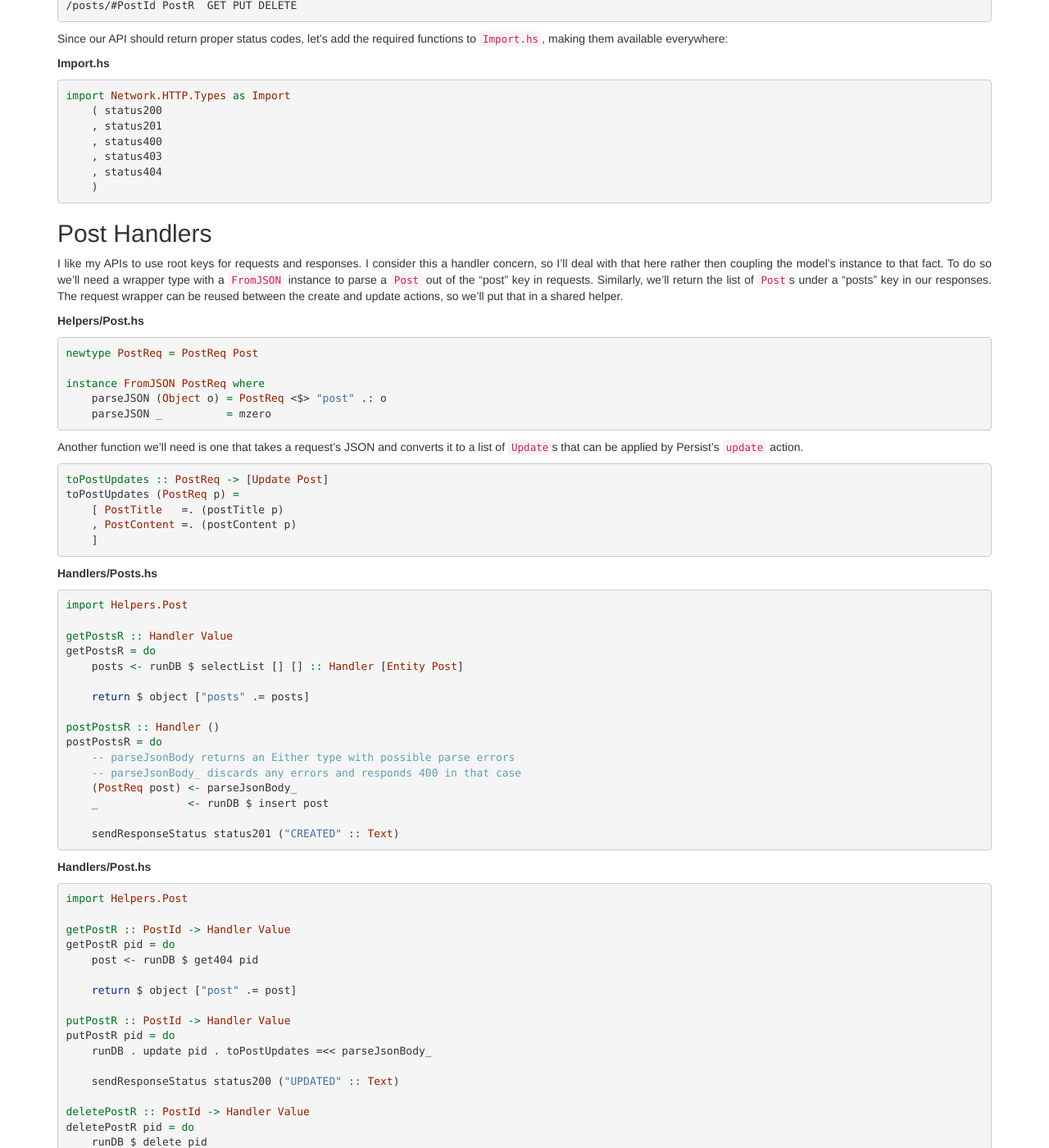
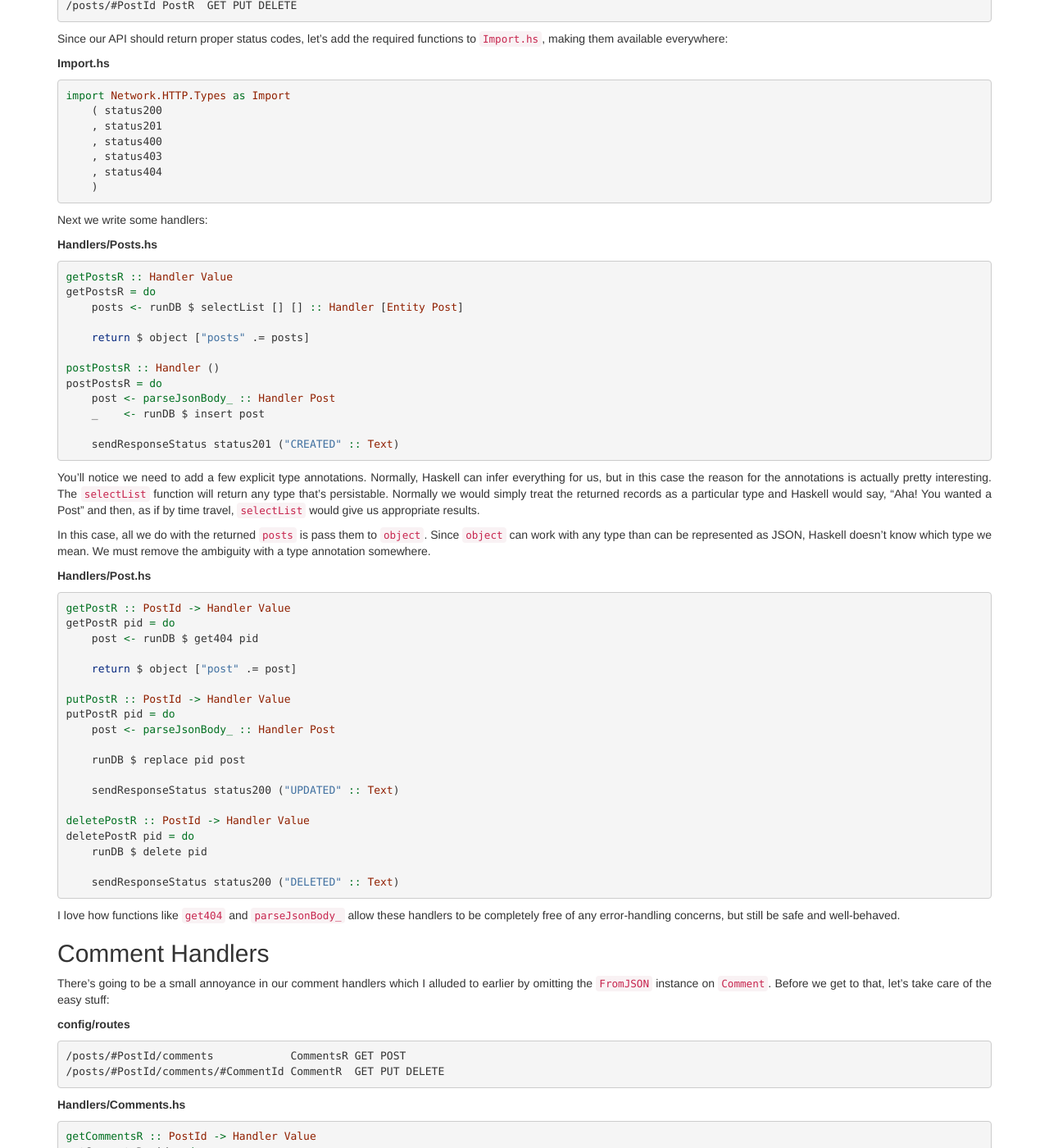
Before and after one commit to pbrisbin/pbrisbin.com, a Jekyll site: the page built from _posts/2014-02-22-writing_json_apis_with_yesod.md, in a window 1280 px wide and 1400 px high, scrolled down 2190 px. Shown: the whole window at 82% size. Built offline with Jekyll 4.4.1, drawn with Linux system fonts in a browser that asks for light colours; some of the changed text lies outside the part shown.

Commit message:
Simplify content

````diff
--- a/_posts/2014-02-22-writing_json_apis_with_yesod.md
+++ b/_posts/2014-02-22-writing_json_apis_with_yesod.md
@@ -169,43 +169,11 @@ import Network.HTTP.Types as Import
     )
 ```
 
-## Post Handlers
-
-I like my APIs to use root keys for requests and responses. I consider
-this a handler concern, so I'll deal with that here rather then coupling
-the model's instance to that fact. To do so we'll need a wrapper type
-with a `FromJSON` instance to parse a `Post` out of the "post" key in
-requests. Similarly, we'll return the list of `Post`s under a "posts"
-key in our responses. The request wrapper can be reused between the
-create and update actions, so we'll put that in a shared helper.
-
-**Helpers/Post.hs**
-
-```haskell
-newtype PostReq = PostReq Post
-
-instance FromJSON PostReq where
-    parseJSON (Object o) = PostReq <$> "post" .: o
-    parseJSON _          = mzero
-```
-
-Another function we'll need is one that takes a request's JSON and
-converts it to a list of `Update`s that can be applied by Persist's
-`update` action.
-
-```haskell
-toPostUpdates :: PostReq -> [Update Post]
-toPostUpdates (PostReq p) =
-    [ PostTitle   =. (postTitle p)
-    , PostContent =. (postContent p)
-    ]
-```
+Next we write some handlers:
 
 **Handlers/Posts.hs**
 
 ```haskell
-import Helpers.Post
-
 getPostsR :: Handler Value
 getPostsR = do
     posts <- runDB $ selectList [] [] :: Handler [Entity Post]
@@ -214,19 +182,28 @@ getPostsR = do
 
 postPostsR :: Handler ()
 postPostsR = do
-    -- parseJsonBody returns an Either type with possible parse errors
-    -- parseJsonBody_ discards any errors and responds 400 in that case
-    (PostReq post) <- parseJsonBody_
-    _              <- runDB $ insert post
+    post <- parseJsonBody_ :: Handler Post
+    _    <- runDB $ insert post
 
     sendResponseStatus status201 ("CREATED" :: Text)
 ```
 
+You'll notice we need to add a few explicit type annotations. Normally,
+Haskell can infer everything for us, but in this case the reason for the
+annotations is actually pretty interesting. The `selectList` function
+will return any type that's persistable. Normally we would simply treat
+the returned records as a particular type and Haskell would say, "Aha!
+You wanted a Post" and then, as if by time travel, `selectList` would
+give us appropriate results.
+
+In this case, all we do with the returned `posts` is pass them to
+`object`. Since `object` can work with any type than can be represented
+as JSON, Haskell doesn't know which type we mean. We must remove the
+ambiguity with a type annotation somewhere.
+
 **Handlers/Post.hs**
 
 ```haskell
-import Helpers.Post
-
 getPostR :: PostId -> Handler Value
 getPostR pid = do
     post <- runDB $ get404 pid
@@ -235,7 +212,9 @@ getPostR pid = do
 
 putPostR :: PostId -> Handler Value
 putPostR pid = do
-    runDB . update pid . toPostUpdates =<< parseJsonBody_
+    post <- parseJsonBody_ :: Handler Post
+
+    runDB $ replace pid post
 
     sendResponseStatus status200 ("UPDATED" :: Text)
 
@@ -302,11 +281,10 @@ deleteCommentR _ cid = do
 ## Handling Relations
 
 Up until now, we've been able to define JSON instances for our model,
-use `parseJsonBody_`, and `insert` the result. There was some handling
-of root keys required, but that was straight-forward. In this case
-however, the request body will be lacking the Post ID (since it's in the
-URL). This means we need to parse a different but similar data type from
-the JSON, then use that and the URL parameter to build a `Comment`.
+use `parseJsonBody_`, and `insert` the result. In this case however, the
+request body will be lacking the Post ID (since it's in the URL). This
+means we need to parse a different but similar data type from the JSON,
+then use that and the URL parameter to build a `Comment`.
 
 **Helpers/Comment.hs**
 
@@ -319,18 +297,8 @@ instance FromJSON CommentAttrs where
     parseJSON (Object o) = CommentAttrs <$> o .: "content"
     parseJSON _          = mzero
 
-newtype CommentReq = CommentReq CommentAttrs
-
-instance FromJSON CommentReq where
-    parseJSON (Object o) = CommentReq <$> o .: "comment"
-    parseJSON _          = mzero
-
-toCommentUpdates :: CommentReq -> [Update Comment]
-toCommentUpdates (CommentReq (CommentAttrs content)) =
-    [CommentContent =. content]
-
-toComment :: PostId -> CommentReq -> Comment
-toComment pid (CommentReq (CommentAttrs content)) = Comment
+toComment :: PostId -> CommentAttrs -> Comment
+toComment pid (CommentAttrs content) = Comment
     { commentPost    = pid
     , commentContent = content
     }
@@ -360,11 +328,17 @@ postCommentsR pid = do
 import Helpers.Comment
 
 putCommentR :: PostId -> CommentId -> Handler
-putCommentR _ cid = do
-    runDB . update cid . toCommentUpdates =<< parseJsonBody_
+putCommentR pid cid = do
+    runDB . replace cid . toComment pid =<< parseJsonBody_
 
     sendResponseStatus status200 ("UPDATED" :: Text)
 ```
+
+<div class="well">
+We don't need a type annotation on `parseJsonBody_` in this case. Since
+the result is being passed to `toComment pid`, Haskell knows we want a
+`CommentAttrs` and uses its `parseJSON` function within `parseJsonBody_`
+</div>
 
 ## Conclusion
 
````
Also changed, not shown: other parts of _posts/2014-02-22-writing_json_apis_with_yesod.md (+1 -1 lines).
